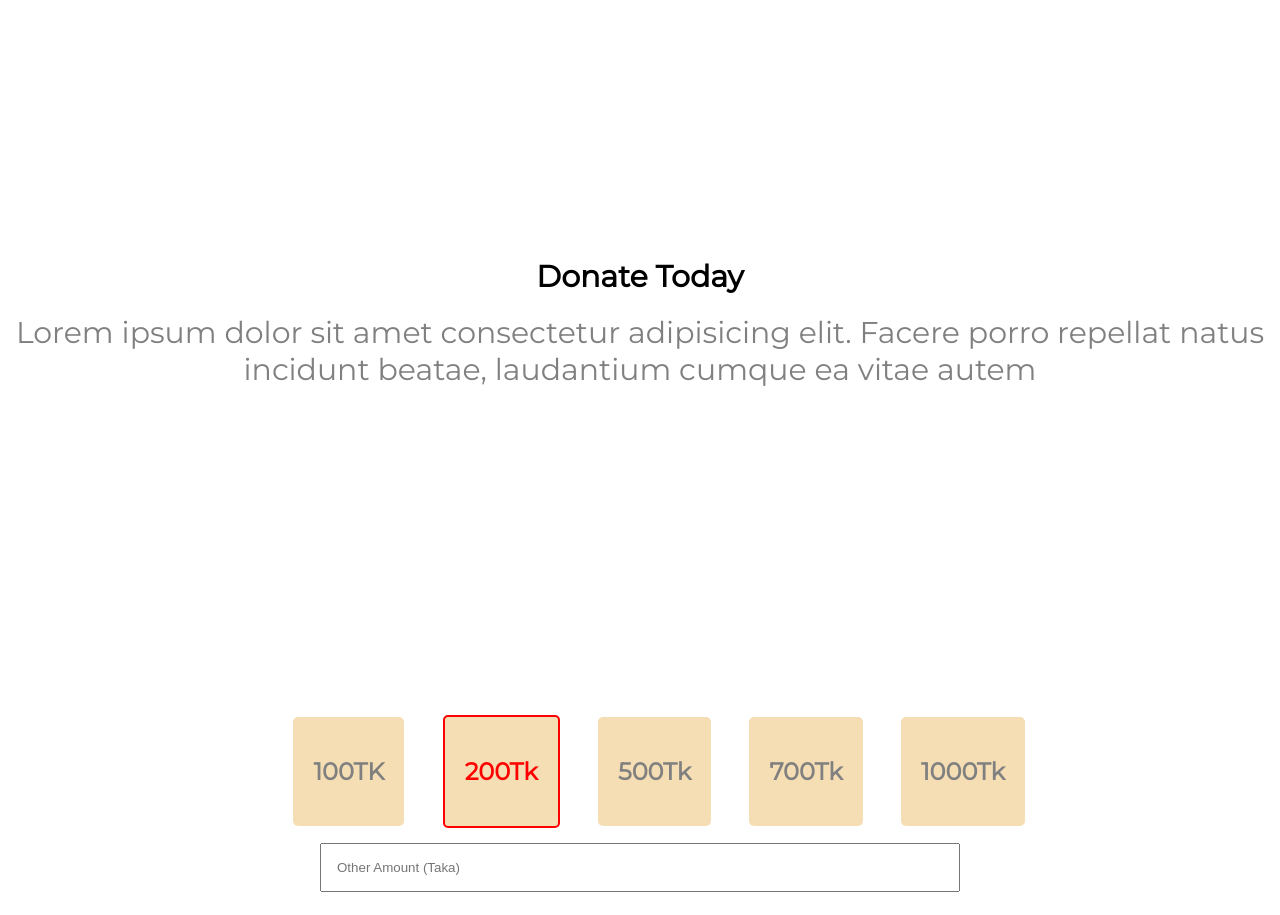
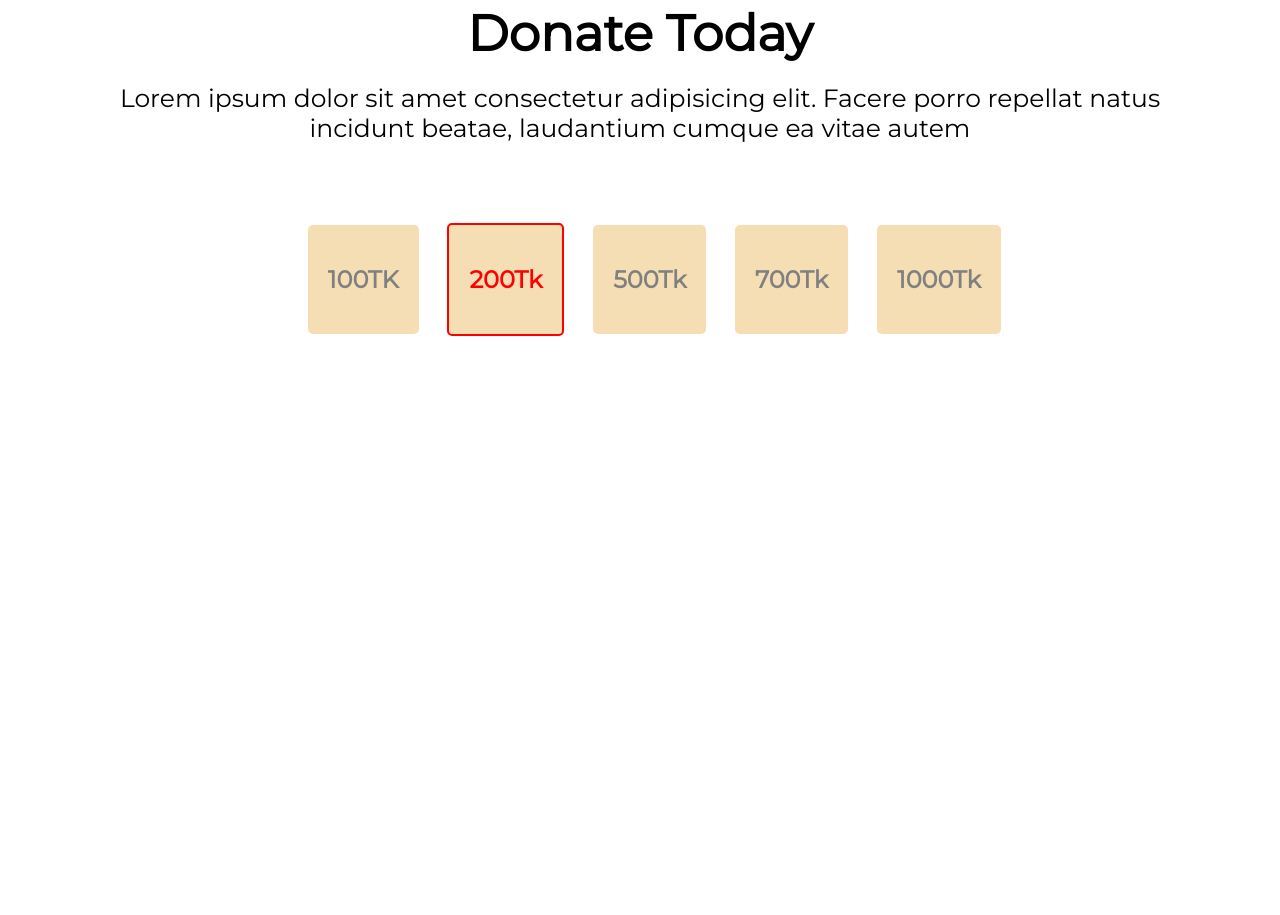
Before and after one commit to lutforrahmanseu/Lutfor-Foundation, a plain HTML site: page index.html in a window 1280 px wide. Shown: the part 877-1792 px from the top of the page. After the commit the page ends 1373 px from the top, so only its background shows below. Drawn offline with Linux system fonts and the light colour scheme.

Commit message:
main section

```diff
--- a/css/style.css
+++ b/css/style.css
@@ -18,6 +18,7 @@ body{
     height: 100%;
     justify-content: center;
     align-items: center;
+    padding: 80px;
 }
 .contain{
     text-align: center;
@@ -29,6 +30,7 @@ body{
 .contain p{
     font-size: 20px;
     color:#ffffff ;
+    text-align: center;
 }
 .link-button{
     font-size: 25px;
@@ -45,18 +47,6 @@ body{
     height: 100vh;
 
 }
-.text-area{
-    text-align: center;
-}
-.text-area h1{
-    color: black;
-    font-size: 30px;
-    font-weight: 700;
-}
-.text-area p{
-    color: grey;
-    font-size: 30px;
-}
 .box{
     font-weight: 700;
     color: grey;
@@ -71,18 +61,15 @@ body{
     border: 2px solid red;
 
 }
-.donate-section{
-    height: 12vh;
+.main-section{
+    padding: 80px;
 }
-.input-area{
-    display: flex;
-    height: 100%;
-    justify-content: center;
-    align-items: center;
-
-     width: 100%;
+h3{
+    text-align: center;
+    font-size: 50px;
+    font-weight: 700;
 }
-input{
-    padding: 15px;
-    width: 50%;
+.pera{
+    text-align: center;
+    font-size:25px;
 }
--- a/index.html
+++ b/index.html
@@ -26,17 +26,10 @@
     </section>
 
     <!----------------------------main section----------------------->
-    <section class="main-area">
-        <div class="contain-area">
-            <div class="text-area">
-                <h1>Donate Today</h1>
+    <section class="main-section">
+        <h3>Donate Today</h3>
         <br>
-                <p>Lorem ipsum dolor sit amet consectetur adipisicing elit. Facere porro repellat natus incidunt beatae, laudantium cumque ea vitae autem</p>
-            </div>
-        </div>
-    </section>
-    <!-------------------------------donate section------------------->
-    <section class="donate-section" >
+        <p class="pera">Lorem ipsum dolor sit amet consectetur adipisicing elit. Facere porro repellat natus incidunt beatae, laudantium cumque ea vitae autem</p>
         <div class="contain-area">
                 <div class="box">
                     <h2>100TK</h2>
@@ -54,10 +47,6 @@
                     <h2>1000Tk</h2>
                 </div>
             </div>
-        <div class="input-area">
-            <input type="text" placeholder="Other Amount (Taka)">
-        </div>
-
     </section>
 
 
```
Lines whose indentation alone changed are shown as unchanged.
